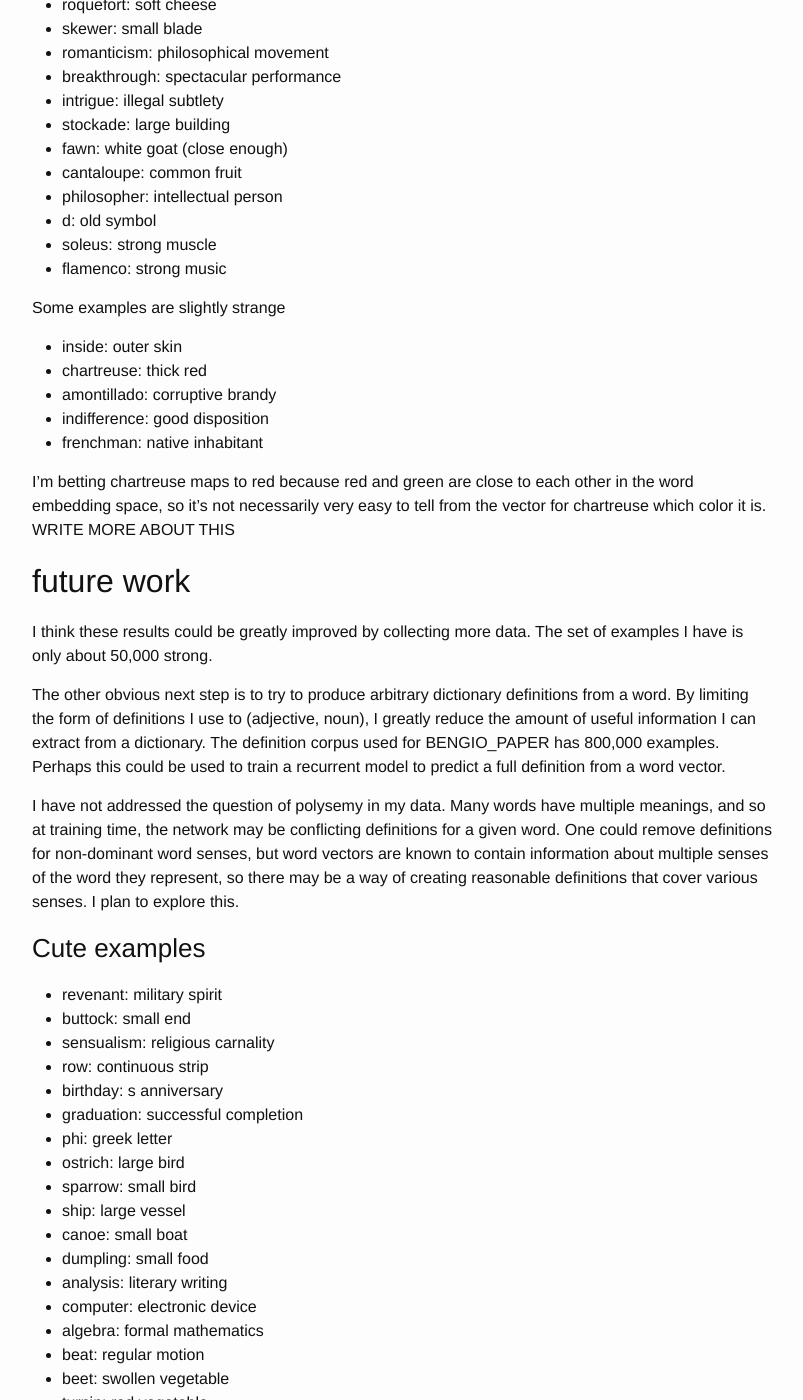
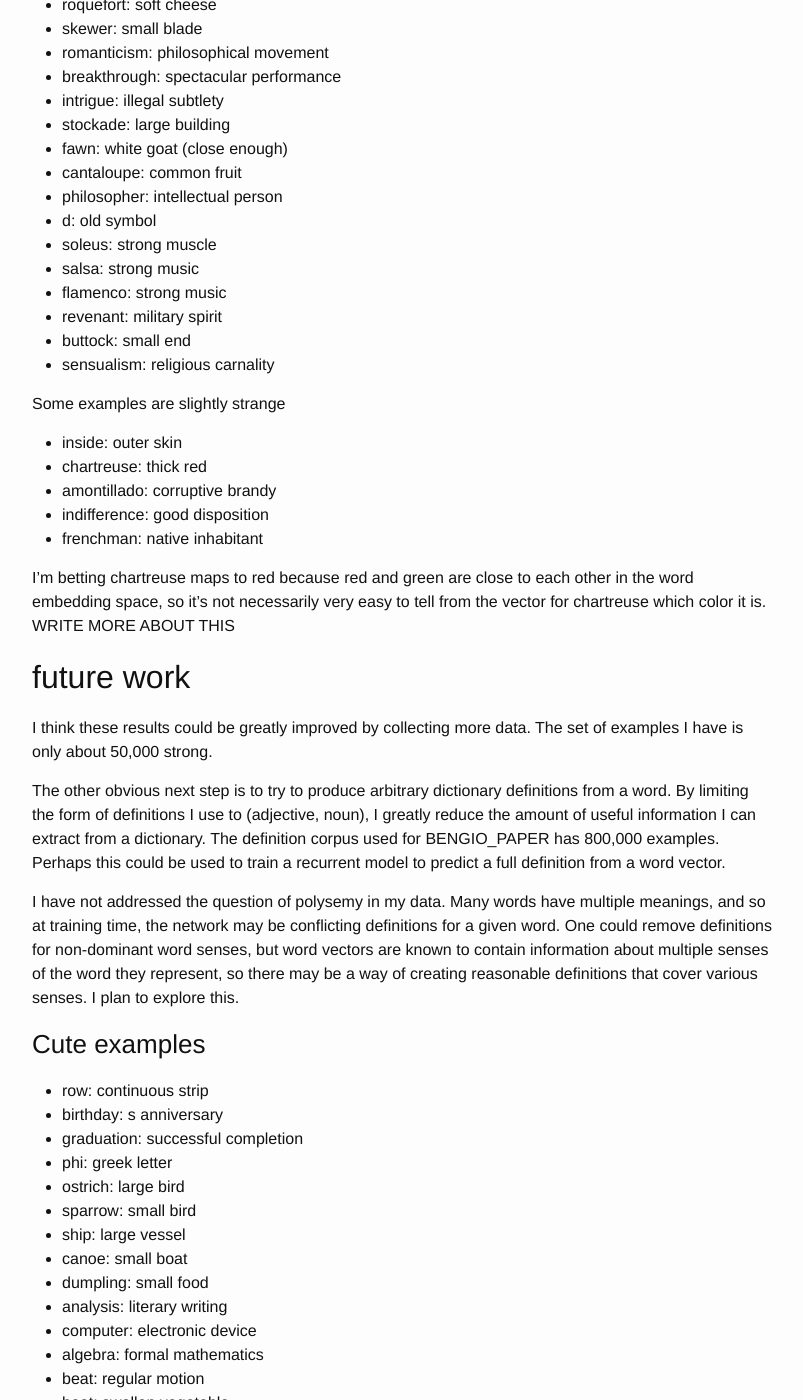
Before and after one commit to IJDykeman/ijdykeman.github.io, a Jekyll site: the page built from _posts/2016-10-29-simple_definitions.markdown, in a window 1280 px wide and 1400 px high, scrolled down 1982 px. Shown: the whole window, without its empty margins (238-1041 px from the left). Built offline with Jekyll 4.4.1, drawn with Linux system fonts in a browser that asks for light colours; formulas are drawn with MathJax 3; some of the changed lines change nothing that is shown.

Commit message:
autocommit of a content change

```diff
--- a/_posts/2016-10-29-simple_definitions.markdown
+++ b/_posts/2016-10-29-simple_definitions.markdown
@@ -66,7 +66,11 @@ I’m quite pleased with the model’s performance on the validation set.  Here
 * philosopher: intellectual person
 * d: old symbol
 * soleus: strong muscle
+* salsa: strong music
 * flamenco: strong music
+* revenant: military spirit
+* buttock: small end
+* sensualism: religious carnality
 
 Some examples are slightly strange
 
@@ -88,9 +92,6 @@ I have not addressed the question of polysemy in my data.  Many words have multi
 
 ### Cute examples
 
-* revenant: military spirit
-* buttock: small end
-* sensualism: religious carnality
 * row: continuous strip
 * birthday: s anniversary
 * graduation: successful completion
```
